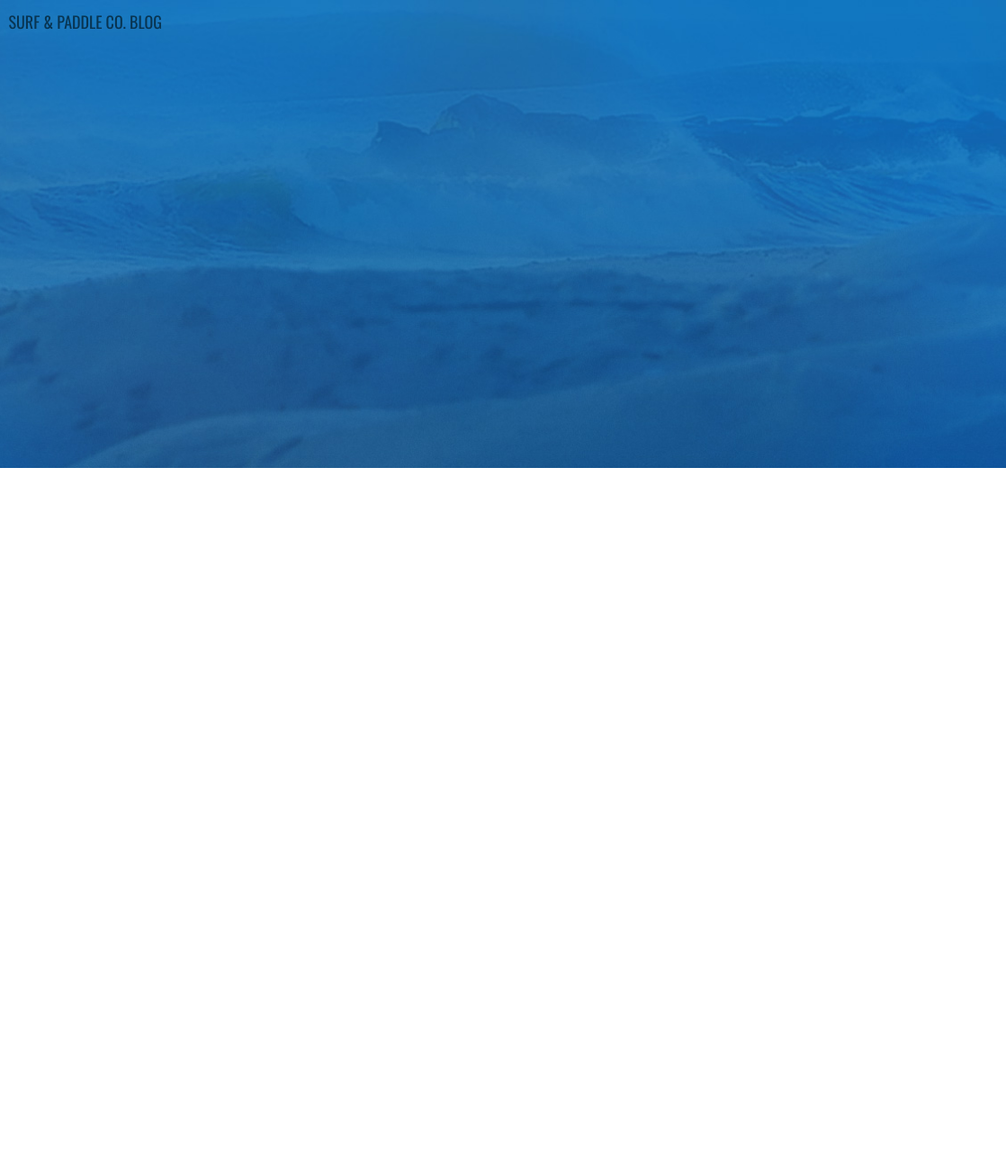
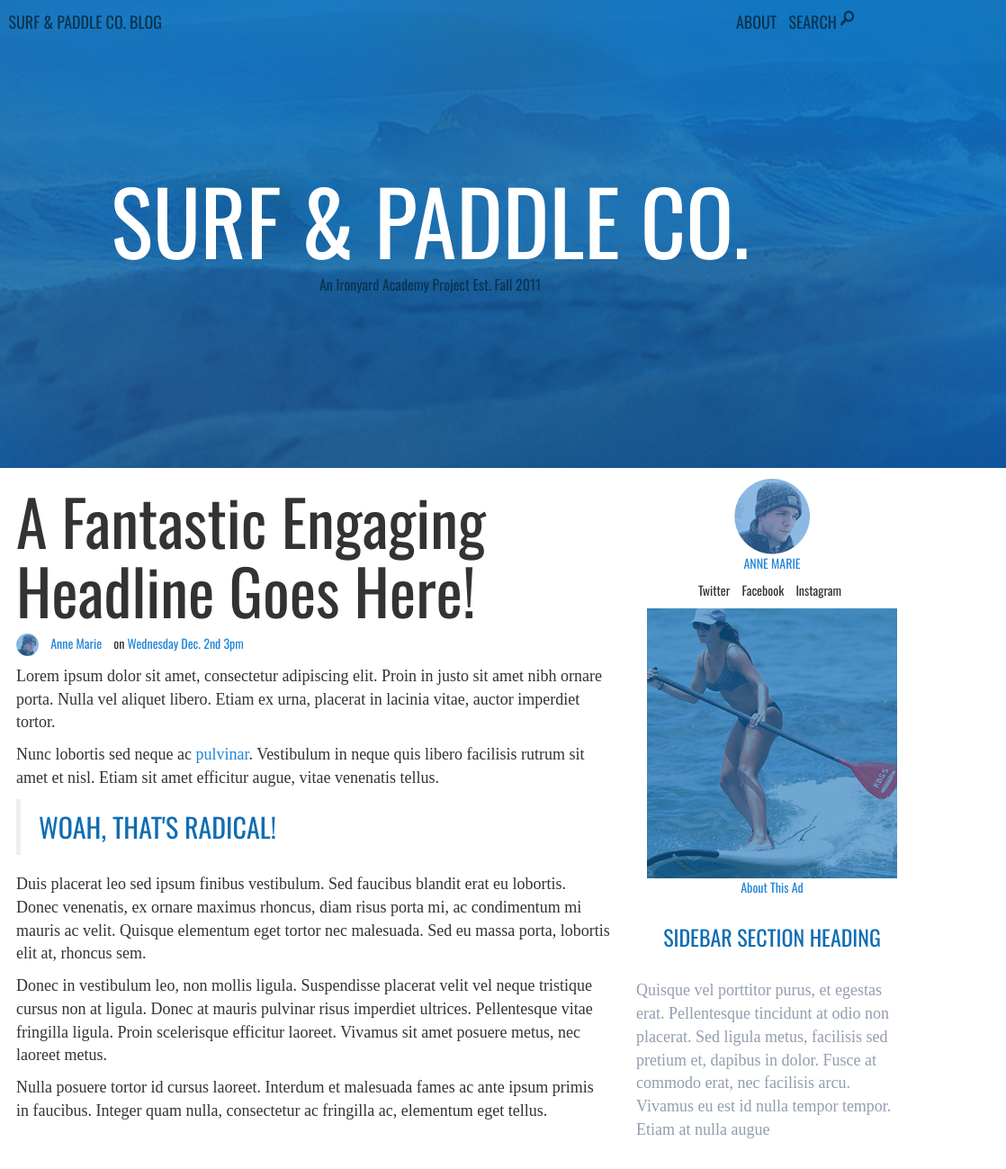
Before and after one commit to sakbar55/paddlesurfco, a plain HTML site: page index.html in a window 1280 px wide. Shown: the full height of the page at 90% size, 162-1280 px from the left. Before the commit the page ends 800 px from the top, so only its background shows below. Drawn offline with nearby package versions, Linux system fonts and the light colour scheme.

Commit message:
added text and sidebar

```diff
--- a/index.html
+++ b/index.html
@@ -15,3 +15,90 @@
            <li><img src="images/logo.png" alt="Surf &amp; Paddle Logo" /></li>
            <li><h4 class="logobrand">SURF &amp; PADDLE CO. BLOG</h4></li>
          </ul>
+       </div>
+               <div class="top_nav col-md-3 col-md-offset-3">
+                 <ul class="top_nav list-inline">
+                   <li><a href="#" class="top_nav">ABOUT</a></li>
+                   <li><a href="#" class="top_nav">SEARCH <img src="images/search-icon.png" alt="Search" /></a></li>
+                 </ul>
+               </div>
+             </div>
+               <div class="heading container">
+                 <div class="row text-center">
+                   <hgroup>
+                     <h1>SURF &amp; PADDLE CO.</h1>
+                     <h5>An Ironyard Academy Project Est. Fall 2011</h5>
+                   </hgroup>
+                 </div>
+               </div>
+             </div>
+             <div class="main container">
+        <div class="col-md-6 col-md-offset-1">
+          <article id="text">
+            <section>
+              <header>
+                <h1>A Fantastic Engaging Headline Goes Here!</h1>
+                <ul class="list-inline">
+                  <li><img src="images/avatar.png" height="25px" alt="Anne Marie" /></li>
+                  <li><a href="#">Anne Marie</a></li>
+                  <li>on <a href="#">Wednesday Dec. 2nd 3pm</a></li>
+                </ul>
+              </header>
+              <p>
+                Lorem ipsum dolor sit amet, consectetur adipiscing elit. Proin in justo sit amet nibh ornare porta. Nulla vel aliquet libero. Etiam ex urna, placerat in lacinia vitae, auctor imperdiet tortor.
+              </p>
+              <p>
+                Nunc lobortis sed neque ac <a href="#" id="text">pulvinar</a>. Vestibulum in neque quis libero facilisis rutrum sit amet et nisl. Etiam sit amet efficitur augue, vitae venenatis tellus.
+              <blockquote cite="#">
+                WOAH, THAT'S RADICAL!
+              </blockquote>
+              <p>
+                Duis placerat leo sed ipsum finibus vestibulum. Sed faucibus blandit erat eu lobortis. Donec venenatis, ex ornare maximus rhoncus, diam risus porta mi, ac condimentum mi mauris ac velit. Quisque elementum eget tortor nec malesuada. Sed eu massa porta, lobortis elit at, rhoncus sem.
+              </p>
+              <p>
+                Donec in vestibulum leo, non mollis ligula. Suspendisse placerat velit vel neque tristique cursus non at ligula. Donec at mauris pulvinar risus imperdiet ultrices. Pellentesque vitae fringilla ligula. Proin scelerisque efficitur laoreet. Vivamus sit amet posuere metus, nec laoreet metus.
+              </p>
+              <p>
+Nulla posuere tortor id cursus laoreet. Interdum et malesuada fames ac ante ipsum primis in faucibus. Integer quam nulla, consectetur ac fringilla ac, elementum eget tellus.
+              </p>
+              <footer>
+              <ul class="list-inline">
+                <li></li>
+                <li></li>
+                <li></li>
+              </ul>
+              </footer>
+            </section>
+          </article>
+        </div>
+        <div class="col-md-4 col-md-offset-1">
+          <aside id="sidebar">
+            <div class="center-block">
+              <ul class="list-unstyled center-block">
+                <li><img src="images/avatar.png" alt="Anne's Avatar" class="img-responsive center-block" /></li>
+                <li class="top_buffer"><a href="#">ANNE MARIE</a></li>
+              </ul>
+            </div>
+            <div class="center-block">
+              <ul class="list-inline">
+                <li>Twitter</li>
+                <li>Facebook</li>
+                <li>Instagram</li>
+              </ul>
+            </div>
+            <div class="center-block top_buffer">
+              <img src="images/ad.jpg" alt="Advertisement" />
+            </div>
+            <div>
+              <a href="#">About This Ad</a>
+            </div>
+            <div id="sidebar" class="text-left">
+              <h2>SIDEBAR SECTION HEADING</h2>
+            </div>
+            <div id="sidebar">
+              <p class="text-left">
+                Quisque vel porttitor purus, et egestas erat. Pellentesque tincidunt at odio non placerat. Sed ligula metus, facilisis sed pretium et, dapibus in dolor. Fusce at commodo erat, nec facilisis arcu. Vivamus eu est id nulla tempor tempor. Etiam at nulla augue
+            </div>
+          </aside>
+        </div>
+      </div>
--- a/styles/main.css
+++ b/styles/main.css
@@ -6,6 +6,13 @@ body {
 
 div {
   display: block;
+}
+
+
+p {
+  font-weight: lighter;
+  font-family: 'Merriweather', serif;
+  font-size: 18px;
 }
 
 .largeheader {
@@ -17,7 +24,7 @@ div {
   height: 520px;
 }
 
-.largelogo{
+.largelogo {
   position: relative;
   margin-top: 0;
   color: #083451;
@@ -27,3 +34,105 @@ div {
   color: #083451;
   vertical-align: middle;
 }
+
+.top_nav {
+  position: relative;
+  margin-top: 3px;
+}
+
+.top_nav a {
+  font-size: 18px;
+  font-weight: bold;
+  color: #083451;
+  vertical-align: bottom;
+}
+
+.top_nav a:link, a:visited {
+  text-decoration: none;
+  color: #083451;
+  font-weight: lighter;
+}
+
+.top_nav a:hover {
+  text-decoration: none;
+  color: #131313;
+  font-weight: bold;
+}
+
+.top_nav a:active {
+  text-decoration: none;
+  color: #c7c7c7;
+}
+
+.top_nav img {
+  vertical-align: text-top;
+}
+
+.search {
+  vertical-align: text-top;
+}
+
+.heading {
+  color: #fff;
+  margin-top: 110px;
+  height: 100%;
+  font-stretch: extra-expanded;
+}
+
+.heading h1 {
+  font-size: 7em;
+  color: #fff;
+  font-stretch: extra-expanded;
+}
+
+.heading h5 {
+  color: #083451;
+  font-weight: lighter;
+  font-size: 16px;
+}
+
+#text {
+  position: relative;
+  width: 660px;
+}
+
+#text h1 {
+  font-size: 5em;
+}
+
+#text a {
+  color: #2085d7;
+}
+
+#text a:hover {
+  text-decoration: none;
+  background-color: green;
+}
+
+blockquote {
+  color: #106DB3;
+  font-size: 30px;
+}
+
+#sidebar {
+  position: relative;
+  text-align: center;
+  padding: 12px;
+}
+
+#sidebar h2 {
+  color: #106DB3;
+  font-size: 24px;
+}
+
+#sidebar a {
+  color: #2085d7;
+}
+
+#sidebar a:hover {
+  text-decoration: none;
+}
+
+#sidebar p {
+  color: #929daf;
+}
```
